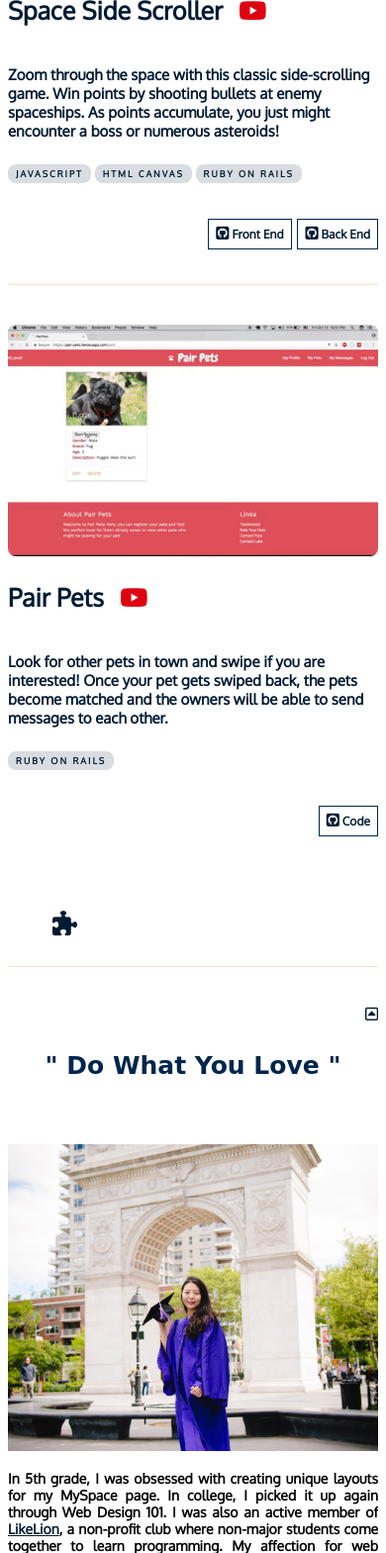
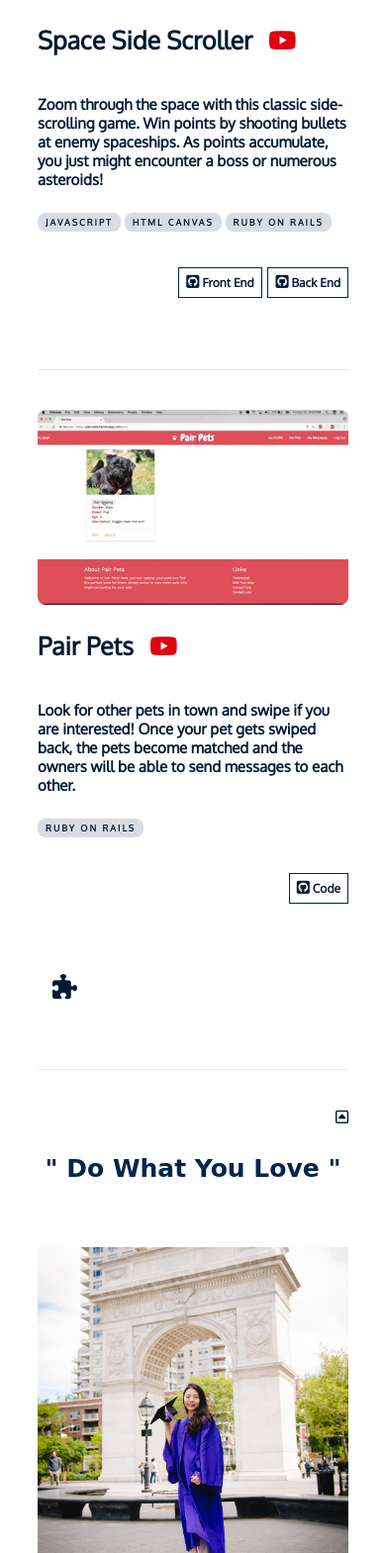
Before and after one commit to yuralala8/portfolio, a PHP site: page /index.html in a window 390 px wide. Shown: the part 2941-4510 px from the top of the page at 99% size. Run offline with PHP 8.4, Linux system fonts and the light colour scheme; some libraries are stand-ins or nearby versions; some web fonts are replaced.

Commit message:
made changes to responsive design

```diff
--- a/css/index.css
+++ b/css/index.css
@@ -518,7 +518,7 @@ a:active {
 	  }
 
 	  .project {
-	  	/*padding: 40px 30px 0px 30px;*/
+	  	margin: 40px 30px 0px 30px;
 	  }
 
 	  .interest-img {
```
